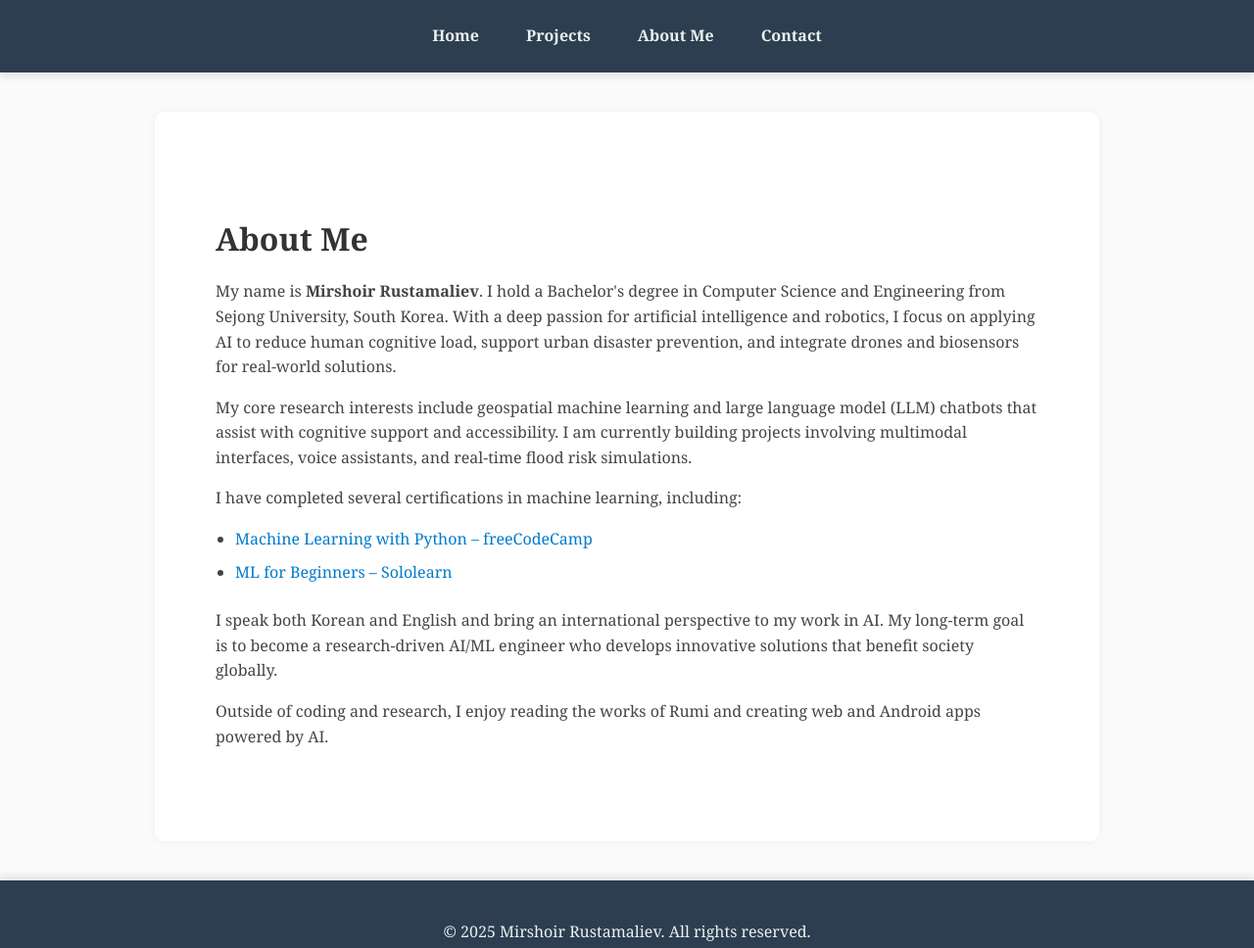
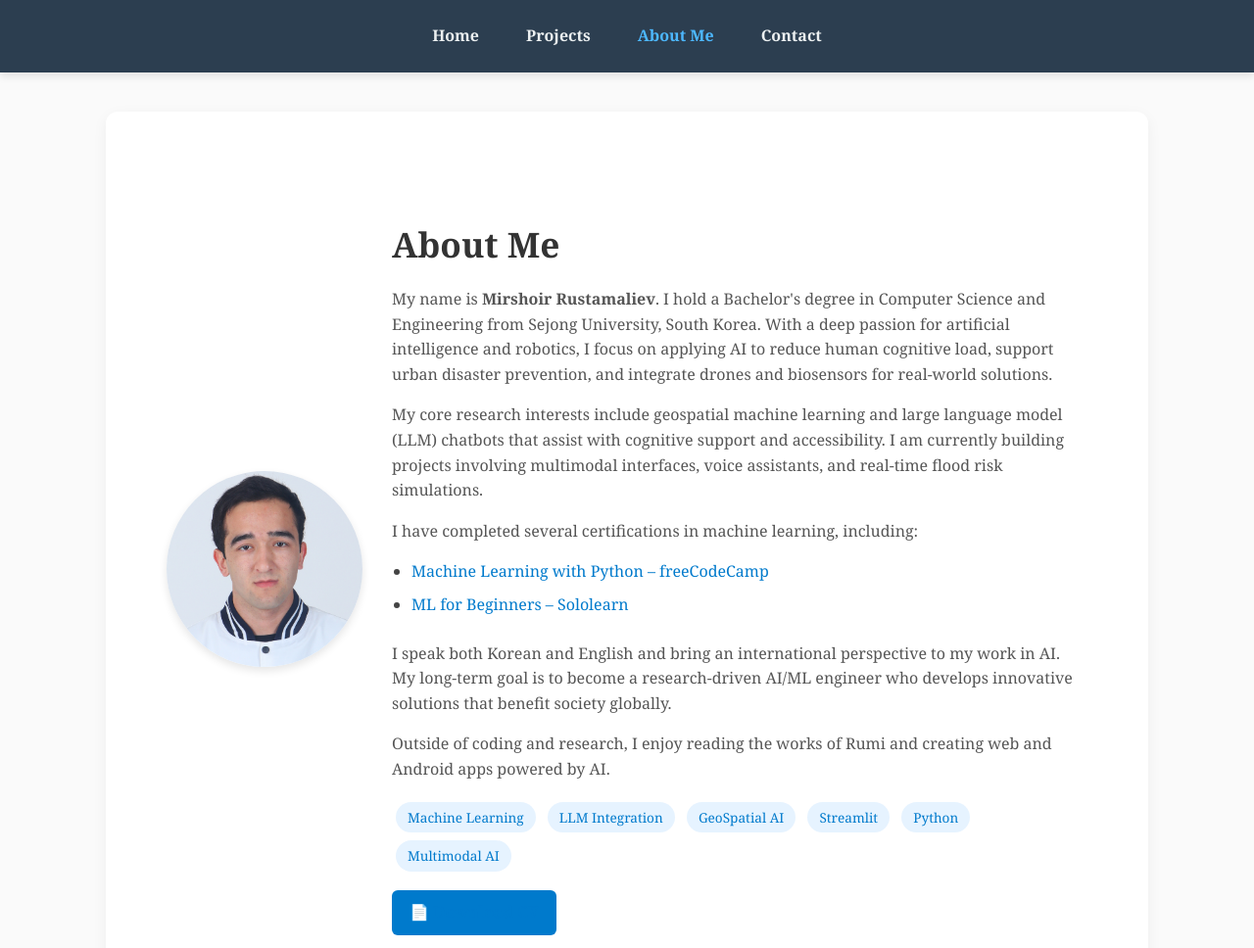
Before and after one commit to Mirshoir/mirshoir-portfolio, a website built with Vite: page about.html in a window 1280 px wide. Shown: the top 968 px of the page at 98% size. Built offline with nearby package versions, Linux system fonts and the light colour scheme; files whose address does not match are found by name.

Commit message:
Update about.html

```diff
--- a/about.html
+++ b/about.html
@@ -7,16 +7,19 @@
   <link rel="stylesheet" href="styles.css" />
   <style>
     body {
-      font-family: Arial, sans-serif;
+      font-family: 'Segoe UI', Arial, sans-serif;
       line-height: 1.6;
-      background-color: #f9f9f9;
+      background-color: #f5f7fa;
       margin: 0;
       padding: 0;
     }
 
     header {
-      background-color: #222;
+      background-color: #1a1a1a;
       padding: 1em 0;
+      position: sticky;
+      top: 0;
+      z-index: 1000;
     }
 
     nav ul {
@@ -35,54 +38,119 @@
       color: #fff;
       text-decoration: none;
       font-weight: bold;
+      transition: color 0.3s ease;
+    }
+
+    nav ul li a:hover {
+      color: #4db8ff;
     }
 
     main {
-      max-width: 900px;
+      max-width: 1000px;
       margin: 40px auto;
-      padding: 0 20px;
+      padding: 20px;
       background: #fff;
-      box-shadow: 0 0 8px rgba(0, 0, 0, 0.05);
-      border-radius: 10px;
+      box-shadow: 0 4px 15px rgba(0, 0, 0, 0.05);
+      border-radius: 12px;
+      animation: fadeIn 0.8s ease;
     }
 
-    section#about {
-      padding: 30px;
+    @keyframes fadeIn {
+      from {opacity: 0; transform: translateY(10px);}
+      to {opacity: 1; transform: translateY(0);}
     }
 
-    section#about h1 {
-      font-size: 2rem;
+    #about {
+      padding: 30px;
+      display: flex;
+      flex-wrap: wrap;
+      align-items: center;
+      gap: 30px;
+    }
+
+    #about img {
+      width: 200px;
+      height: 200px;
+      border-radius: 50%;
+      object-fit: cover;
+      box-shadow: 0 4px 8px rgba(0,0,0,0.1);
+    }
+
+    #about-text {
+      flex: 1;
+      min-width: 280px;
+    }
+
+    #about h1 {
+      font-size: 2.2rem;
       margin-bottom: 1rem;
       color: #333;
     }
 
-    section#about p {
+    #about p {
       margin-bottom: 1rem;
-      color: #444;
+      color: #555;
     }
 
-    section#about ul {
+    #about ul {
       padding-left: 20px;
       margin-bottom: 1.5rem;
     }
 
-    section#about ul li {
+    #about ul li {
       margin-bottom: 0.5rem;
     }
 
-    section#about a {
+    #about a {
       color: #007acc;
       text-decoration: none;
     }
 
-    section#about a:hover {
+    #about a:hover {
       text-decoration: underline;
+    }
+
+    .btn-cv {
+      display: inline-block;
+      padding: 10px 18px;
+      background-color: #007acc;
+      color: white;
+      border-radius: 6px;
+      text-decoration: none;
+      font-weight: bold;
+      transition: background-color 0.3s ease;
+    }
+
+    .btn-cv:hover {
+      background-color: #005fa3;
+    }
+
+    /* Skill tags */
+    .skills {
+      margin-top: 15px;
+    }
+
+    .skill-tag {
+      display: inline-block;
+      background-color: #e6f3ff;
+      color: #007acc;
+      padding: 5px 12px;
+      border-radius: 20px;
+      font-size: 0.85rem;
+      margin: 4px;
+      transition: transform 0.2s ease, background-color 0.2s ease;
+      cursor: default;
+    }
+
+    .skill-tag:hover {
+      transform: scale(1.05);
+      background-color: #cce7ff;
     }
 
     footer {
       text-align: center;
       padding: 20px;
-      background-color: #222;
+      background-color: #1a1a1a;
       color: #fff;
       margin-top: 40px;
     }
@@ -94,7 +162,7 @@
       <ul>
         <li><a href="index.html">Home</a></li>
         <li><a href="projects.html">Projects</a></li>
-        <li><a href="about.html">About Me</a></li>
+        <li><a href="about.html" style="color:#4db8ff;">About Me</a></li>
         <li><a href="contact.html">Contact</a></li>
       </ul>
     </nav>
@@ -102,6 +170,8 @@
 
   <main>
     <section id="about">
+      <img src="profile.jpg" alt="Profile Photo" />
+      <div id="about-text">
         <h1>About Me</h1>
         <p>My name is <strong>Mirshoir Rustamaliev</strong>. I hold a Bachelor's degree in Computer Science and Engineering from Sejong University, South Korea. With a deep passion for artificial intelligence and robotics, I focus on applying AI to reduce human cognitive load, support urban disaster prevention, and integrate drones and biosensors for real-world solutions.</p>
 
@@ -116,6 +186,20 @@
         <p>I speak both Korean and English and bring an international perspective to my work in AI. My long-term goal is to become a research-driven AI/ML engineer who develops innovative solutions that benefit society globally.</p>
 
         <p>Outside of coding and research, I enjoy reading the works of Rumi and creating web and Android apps powered by AI.</p>
+
+        <div class="skills">
+          <span class="skill-tag">Machine Learning</span>
+          <span class="skill-tag">LLM Integration</span>
+          <span class="skill-tag">GeoSpatial AI</span>
+          <span class="skill-tag">Streamlit</span>
+          <span class="skill-tag">Python</span>
+          <span class="skill-tag">Multimodal AI</span>
+        </div>
+
+        <p style="margin-top:15px;">
+          <a class="btn-cv" href="Mirshoir_Rustamaliev_CV.pdf" target="_blank">📄 Download CV</a>
+        </p>
+      </div>
     </section>
   </main>
 
```
Lines whose indentation alone changed are shown as unchanged.
